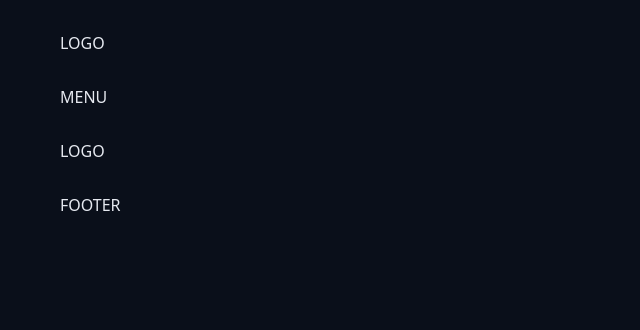
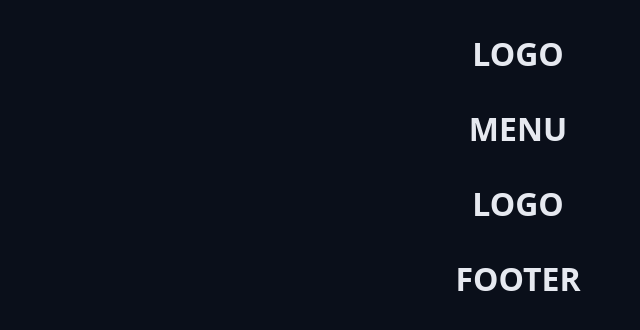
Before and after one commit to Matheusccp2/chronos-pomodoro, a React (Vite) app: page / in a window 1280 px wide. Shown: the top 330 px of the page, without its empty margins (122-762 px from the left). Built offline with nearby package versions, Linux system fonts and the light colour scheme.

Commit message:
feat: adicionando um component dentro de um component

```diff
--- a/src/App.tsx
+++ b/src/App.tsx
@@ -2,21 +2,22 @@ import './styles/theme.css';
 import './styles/global.css';
 
 import { Container } from './components/Container';
+import Heading from './components/Heading';
 
 export default function App() {
     return (
         <>
             <Container>
-                <section>LOGO</section>
+                <Heading>LOGO</Heading>
             </Container>
             <Container>
-                <section>MENU</section>
+                <Heading>MENU</Heading>
             </Container>
             <Container>
-                <section>LOGO</section>
+                <Heading>LOGO</Heading>
             </Container>
             <Container>
-                <section>FOOTER</section>
+                <Heading>FOOTER</Heading>
             </Container>
 
         </>
```
